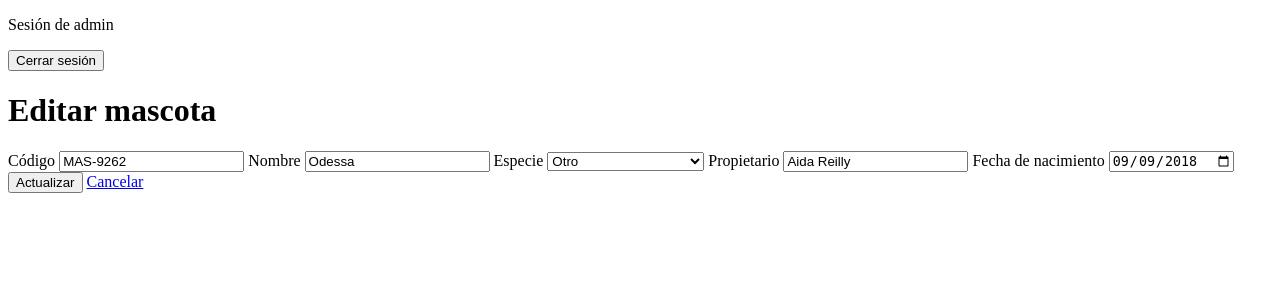
After one commit to fernandoquinonez875-dotcom/Ejercicios-Laravel, a Laravel app: page /mascotas/1/editar in a window 1280 px wide. The commit adds this page. Shown: the top 300 px of the page. Run offline with Laravel 12, Linux system fonts and the light colour scheme; a user stored in the database is signed in; data comes from the database, SQL or seed files in the repository.

Commit message:
Editar Mascota

```diff
--- a/Veterinaria/app/Http/Controllers/MascotaController.php
+++ b/Veterinaria/app/Http/Controllers/MascotaController.php
@@ -4,6 +4,7 @@ namespace App\Http\Controllers;
 
 use App\Models\Mascota;
 use Illuminate\Http\Request;
+use Illuminate\Validation\Rule;
 
 class MascotaController extends Controller
 {
@@ -39,4 +40,32 @@ class MascotaController extends Controller
 
         return redirect()->route('mascotas.index')->with('exito', 'Mascota creada correctamente.');
     }
+
+    public function edit(int $id)
+    {
+        $mascota = Mascota::findOrFail($id);
+
+        return view('mascotas.edit', ['mascota' => $mascota]);
+    }
+
+    public function update(Request $request, int $id)
+    {
+        $mascota = Mascota::findOrFail($id);
+        $datos = $request->validate([
+            'codigo' => ['required', 'string', 'max:255', Rule::unique('mascotas', 'codigo')->ignore($mascota)],
+            'nombre' => ['required', 'string', 'max:80'],
+            'especie' => ['required', 'in:perro,gato,otro'],
+            'propietario' => ['required', 'string', 'max:100'],
+            'fecha_nacimiento' => ['required', 'date_format:Y-m-d', 'before_or_equal:today'],
+        ]);
+
+        $mascota->codigo = $datos['codigo'];
+        $mascota->nombre = $datos['nombre'];
+        $mascota->especie = $datos['especie'];
+        $mascota->propietario = $datos['propietario'];
+        $mascota->fecha_nacimiento = $datos['fecha_nacimiento'];
+        $mascota->save();
+
+        return redirect()->route('mascotas.index')->with('exito', 'Mascota actualizada correctamente.');
+    }
 }
--- /dev/null
+++ b/Veterinaria/resources/views/mascotas/edit.blade.php
@@ -0,0 +1,32 @@
+@extends('layouts.app')
+
+@section('contenido')
+    <h1>Editar mascota</h1>
+    <form method="POST" action="{{ route('mascotas.update', $mascota->id) }}">
+        @csrf
+        @method('PUT')
+
+        <label for="codigo">Código</label>
+        <input id="codigo" name="codigo" type="text" maxlength="255" value="{{ old('codigo', $mascota->codigo) }}" required>
+
+        <label for="nombre">Nombre</label>
+        <input id="nombre" name="nombre" type="text" maxlength="80" value="{{ old('nombre', $mascota->nombre) }}" required>
+
+        <label for="especie">Especie</label>
+        <select id="especie" name="especie" required>
+            <option value="">Selecciona una opción</option>
+            <option value="perro" @selected(old('especie', $mascota->especie) === 'perro')>Perro</option>
+            <option value="gato" @selected(old('especie', $mascota->especie) === 'gato')>Gato</option>
+            <option value="otro" @selected(old('especie', $mascota->especie) === 'otro')>Otro</option>
+        </select>
+
+        <label for="propietario">Propietario</label>
+        <input id="propietario" name="propietario" type="text" maxlength="100" value="{{ old('propietario', $mascota->propietario) }}" required>
+
+        <label for="fecha_nacimiento">Fecha de nacimiento</label>
+        <input id="fecha_nacimiento" name="fecha_nacimiento" type="date" value="{{ old('fecha_nacimiento', $mascota->fecha_nacimiento) }}" required>
+
+        <button type="submit">Actualizar</button>
+        <a href="{{ route('mascotas.index') }}">Cancelar</a>
+    </form>
+@endsection
--- a/Veterinaria/resources/views/mascotas/index.blade.php
+++ b/Veterinaria/resources/views/mascotas/index.blade.php
@@ -16,6 +16,7 @@
                 <th>Fecha de nacimiento</th>
                 <th>Creado</th>
                 <th>Actualizado</th>
+                <th>Acciones</th>
             </tr>
         </thead>
         <tbody>
@@ -29,10 +30,13 @@
                     <td>{{ \Illuminate\Support\Carbon::parse($mascota->fecha_nacimiento)->format('d/m/Y') }}</td>
                     <td>{{ $mascota->created_at }}</td>
                     <td>{{ $mascota->updated_at }}</td>
+                    <td>
+                        <a href="{{ route('mascotas.edit', $mascota->id) }}">Editar</a>
+                    </td>
                 </tr>
             @empty
                 <tr>
-                    <td colspan="8">No hay mascotas registradas.</td>
+                    <td colspan="9">No hay mascotas registradas.</td>
                 </tr>
             @endforelse
         </tbody>
--- a/Veterinaria/routes/web.php
+++ b/Veterinaria/routes/web.php
@@ -1,6 +1,6 @@
 <?php
 
-// Cascaron Veterinaria, etapa 3
+// Cascaron Veterinaria, etapa 4
 
 use App\Http\Controllers\MascotaController;
 use App\Http\Controllers\LoginController;
@@ -27,5 +27,10 @@ Route::middleware('auth')->group(function () {
     Route::post('/mascotas', [MascotaController::class, 'store'])
         ->name('mascotas.store');
 
+    Route::get('/mascotas/{id}/editar', [MascotaController::class, 'edit'])
+        ->whereNumber('id')->name('mascotas.edit');
+    Route::put('/mascotas/{id}', [MascotaController::class, 'update'])
+        ->whereNumber('id')->name('mascotas.update');
+
     Route::post('/logout', [LoginController::class, 'destroy'])->name('logout');
 });
```
